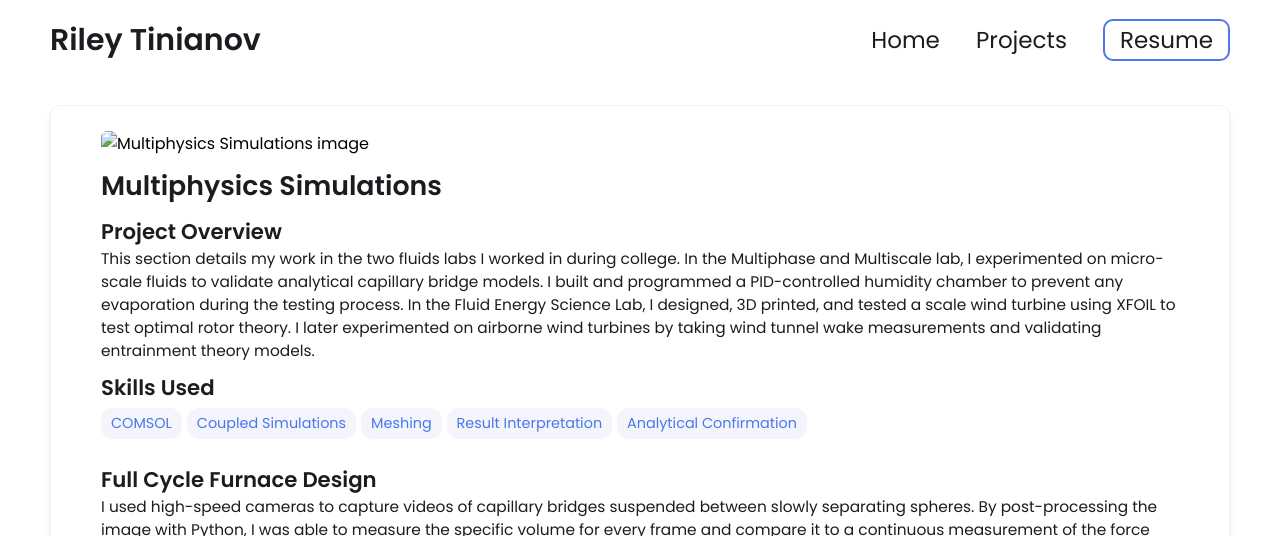
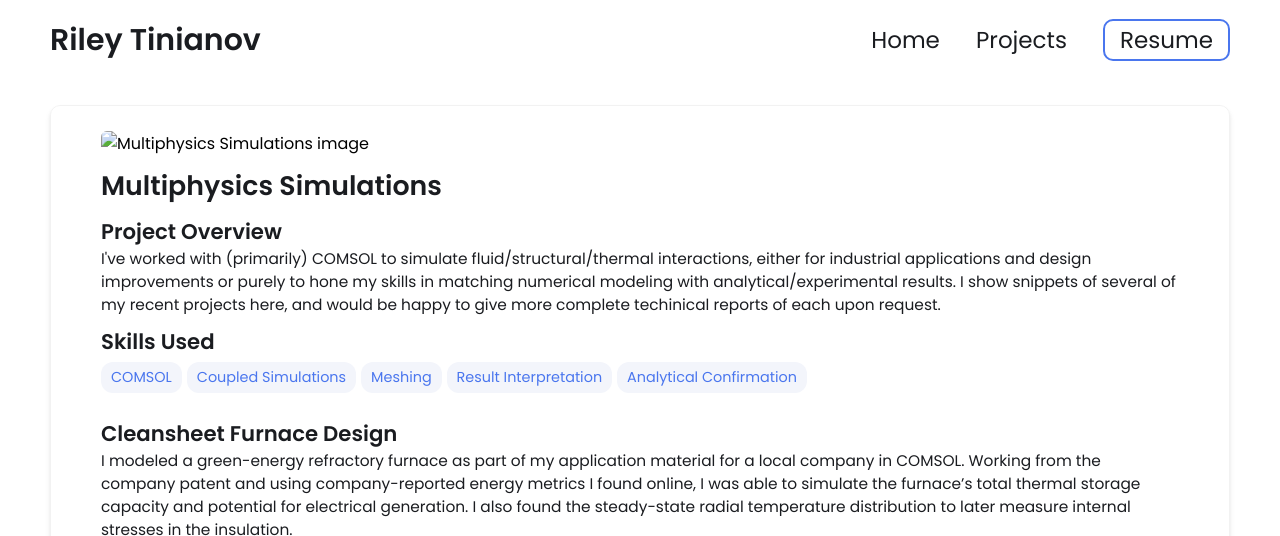
Before and after one commit to rileytinianov/rileytinianov.github.io, a Jekyll site: the page built from _projects/Research Projects/index.md, in a window 1280 px wide and 1400 px high. Shown: the top 536 px of the window. Built offline with Jekyll 4.4.1, drawn with Linux system fonts in a browser that asks for light colours; some of the changed text lies outside the part shown; grey boxes are pictures that could not be loaded.

Commit message:
Update index.md

```diff
--- a/_projects/Research Projects/index.md
+++ b/_projects/Research Projects/index.md
@@ -1,7 +1,8 @@
 ---
 layout: post
 title: Multiphysics Simulations
-description:  This section details my work in the two fluids labs I worked in during college. In the Multiphase and Multiscale lab, I experimented on micro-scale fluids to validate analytical capillary bridge models. I built and programmed a PID-controlled humidity chamber to prevent any evaporation during the testing process. In the Fluid Energy Science Lab, I designed, 3D printed, and tested a scale wind turbine using XFOIL to test optimal rotor theory. I later experimented on airborne wind turbines by taking wind tunnel wake measurements and validating entrainment theory models.
+description: I've worked with (primarily) COMSOL to simulate fluid/structural/thermal interactions, either for industrial applications and design improvements or purely to hone my skills in matching numerical modeling with analytical/experimental results. I show snippets of several of my recent projects here, and would be happy to give more complete techinical reports of each upon request.
+
 skills:
 - COMSOL
 - Coupled Simulations
@@ -12,14 +13,14 @@ main-image: /SreeramPaper.jpg
 
 ---
 
-## Full Cycle Furnace Design
-I used high-speed cameras to capture videos of capillary bridges suspended between slowly separating spheres. By post-processing the image with Python, I was able to measure the specific volume for every frame and compare it to a continuous measurement of the force between particles. This work is being published as Sreeram Rajesh's PhD dissertation on axial forces in liquid bridges.
+## Cleansheet Furnace Design
+I modeled a green-energy refractory furnace as part of my application material for a local company in COMSOL. Working from the company patent and using company-reported energy metrics I found online, I was able to simulate the furnace's total thermal storage capacity and potential for electrical generation. I also found the steady-state radial temperature distribution to later measure internal stresses in the insulation.
 
 <div style="display: flex; gap: 10px;">
-  <img src="/imagesreal/SreeramBridgeImage.jpg" height="270" alt="Hub1">
-  <img src="/imagesreal/SreeramBreakingForce.jpg" height="270" alt="Hub2">
+  <img src="/imagesreal/BraytonCycle.jpg" height="270" alt="Hub1">
+  <img src="/imagesreal/RadialTempDistribution.jpg" height="270" alt="Hub2">
 </div>
-My image of a quasi-static capillary bridge and the corresponding length of bridge before rupture
+3D plot of the furnace's energy efficiency using my Brayton Cycle analysis and the steady-state temperature distribution in COMSOL
 <br>
 
 To prevent instant evaporation at such low volumes, I built and programmed a PID-controlled humidity chamber to maintain the fluid volume while preventing condensation. To allow for actuation of the force sensor setup, the humidity chamber had to be easily disassembleable and not impede the motion of the linear track.
```
